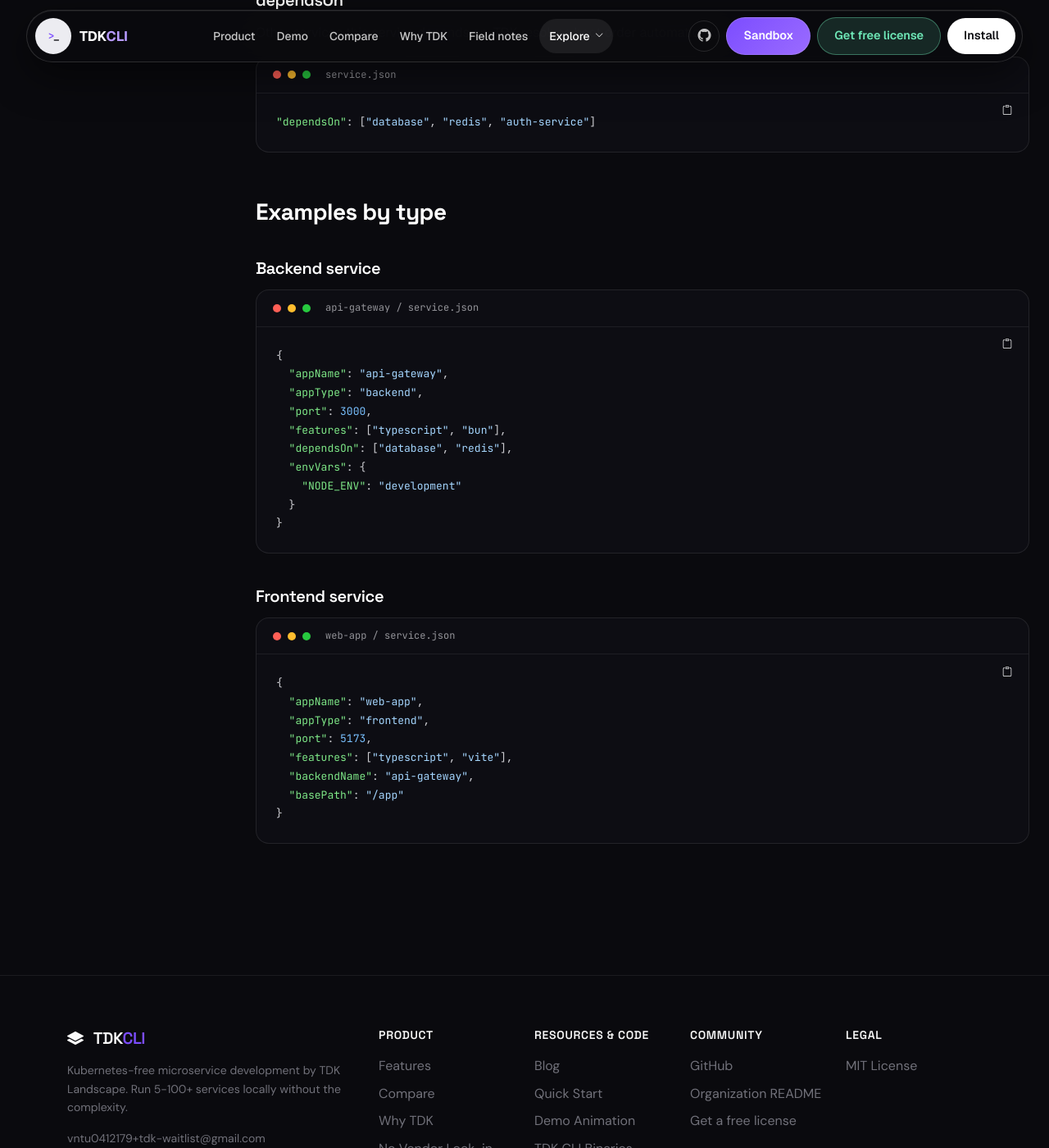
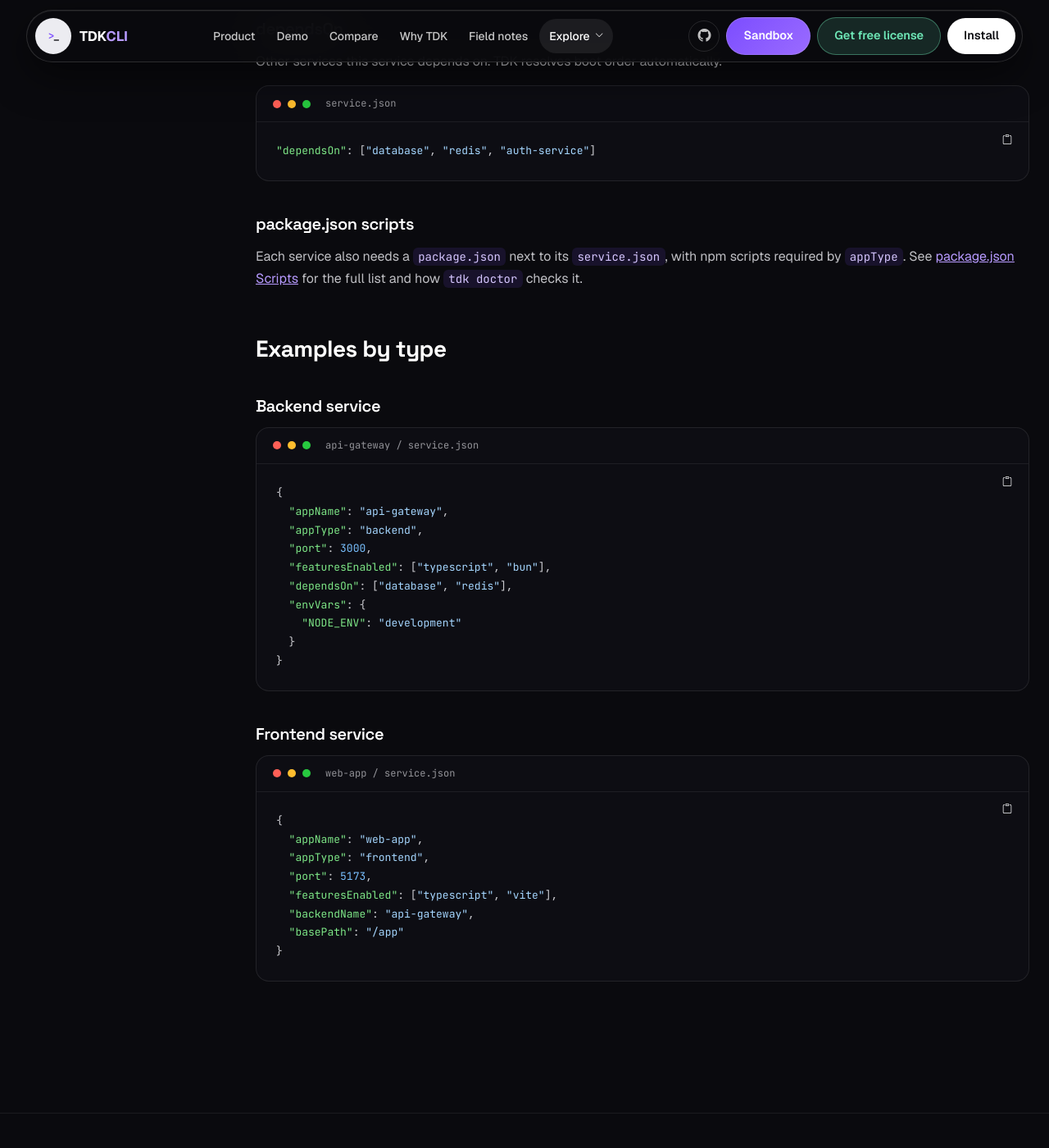
Before and after one commit to tdk-landscape/tdk-website, a Jekyll site: the page built from docs/configuration/index.html, in a window 1280 px wide and 1400 px high, scrolled down 2603 px. Shown: the whole window at 82% size. Built offline with Jekyll 4.4.1, drawn with Linux system fonts in a browser that asks for light colours; nearby versions of some CDN libraries; some web fonts are replaced; some of the changed text lies outside the part shown.

Commit message:
featuresEnabled

```diff
--- a/_includes/docs-sidebar.html
+++ b/_includes/docs-sidebar.html
@@ -3,6 +3,7 @@
     <a href="{{ '/docs/' | relative_url }}" class="{% if page.url == '/docs/' %}is-active{% endif %}">Overview</a>
     <a href="{{ '/docs/quickstart/' | relative_url }}" class="{% if page.url contains '/docs/quickstart/' %}is-active{% endif %}">Quick Start</a>
     <a href="{{ '/docs/configuration/' | relative_url }}" class="{% if page.url contains '/docs/configuration/' %}is-active{% endif %}">Configuration</a>
+    <a href="{{ '/docs/scripts/' | relative_url }}" class="{% if page.url contains '/docs/scripts/' %}is-active{% endif %}">package.json Scripts</a>
     <a href="{{ '/docs/examples/' | relative_url }}" class="{% if page.url contains '/docs/examples/' %}is-active{% endif %}">Examples</a>
   </nav>
 </aside>
--- a/docs/configuration/index.html
+++ b/docs/configuration/index.html
@@ -17,10 +17,10 @@ title: Configuration - TDK CLI
           <div class="aw-codeblock-head"><i></i><i></i><i></i><span>service.json — annotated</span></div>
           <pre>{
   <span class="k">"appName"</span>: <span class="s">"my-service"</span>,           <span class="c">// Required: unique name</span>
-  <span class="k">"appType"</span>: <span class="s">"backend"</span>,             <span class="c">// Required: backend | frontend | library | worker</span>
+  <span class="k">"appType"</span>: <span class="s">"backend"</span>,             <span class="c">// Required: backend | frontend | library | sdk | worker | migrator</span>
   <span class="k">"port"</span>: <span class="n">3000</span>,                     <span class="c">// Required: service port</span>
   <span class="k">"stack"</span>: <span class="s">"api"</span>,                   <span class="c">// Optional: stack grouping</span>
-  <span class="k">"features"</span>: [                      <span class="c">// Optional: features to enable</span>
+  <span class="k">"featuresEnabled"</span>: [                      <span class="c">// Optional: features to enable</span>
     <span class="s">"typescript"</span>,
     <span class="s">"vite"</span>,
     <span class="s">"bun"</span>
@@ -87,6 +87,9 @@ title: Configuration - TDK CLI
           <pre><span class="k">"dependsOn"</span>: [<span class="s">"database"</span>, <span class="s">"redis"</span>, <span class="s">"auth-service"</span>]</pre>
         </div>
 
+        <h3>package.json scripts</h3>
+        <p>Each service also needs a <code>package.json</code> next to its <code>service.json</code>, with npm scripts required by <code>appType</code>. See <a href="{{ '/docs/scripts/' | relative_url }}">package.json Scripts</a> for the full list and how <code>tdk doctor</code> checks it.</p>
+
         <h2>Examples by type</h2>
 
         <h3>Backend service</h3>
@@ -96,7 +99,7 @@ title: Configuration - TDK CLI
   <span class="k">"appName"</span>: <span class="s">"api-gateway"</span>,
   <span class="k">"appType"</span>: <span class="s">"backend"</span>,
   <span class="k">"port"</span>: <span class="n">3000</span>,
-  <span class="k">"features"</span>: [<span class="s">"typescript"</span>, <span class="s">"bun"</span>],
+  <span class="k">"featuresEnabled"</span>: [<span class="s">"typescript"</span>, <span class="s">"bun"</span>],
   <span class="k">"dependsOn"</span>: [<span class="s">"database"</span>, <span class="s">"redis"</span>],
   <span class="k">"envVars"</span>: {
     <span class="k">"NODE_ENV"</span>: <span class="s">"development"</span>
@@ -111,7 +114,7 @@ title: Configuration - TDK CLI
   <span class="k">"appName"</span>: <span class="s">"web-app"</span>,
   <span class="k">"appType"</span>: <span class="s">"frontend"</span>,
   <span class="k">"port"</span>: <span class="n">5173</span>,
-  <span class="k">"features"</span>: [<span class="s">"typescript"</span>, <span class="s">"vite"</span>],
+  <span class="k">"featuresEnabled"</span>: [<span class="s">"typescript"</span>, <span class="s">"vite"</span>],
   <span class="k">"backendName"</span>: <span class="s">"api-gateway"</span>,
   <span class="k">"basePath"</span>: <span class="s">"/app"</span>
 }</pre>
--- a/docs/index.html
+++ b/docs/index.html
@@ -21,6 +21,11 @@ title: Documentation - TDK CLI
           <a class="aw-card" href="{{ '/docs/configuration/' | relative_url }}">
             <h3>Configuration</h3>
             <p>The complete service.json schema, field by field.</p>
+            <span>Read more →</span>
+          </a>
+          <a class="aw-card" href="{{ '/docs/scripts/' | relative_url }}">
+            <h3>package.json Scripts</h3>
+            <p>The dev/build/start scripts each appType requires, and how tdk doctor checks them.</p>
             <span>Read more →</span>
           </a>
           <a class="aw-card" href="{{ '/docs/examples/' | relative_url }}">
--- a/index.html
+++ b/index.html
@@ -2009,7 +2009,7 @@ body { background: #0a0a0e; overflow-x: hidden; }
   <span class="k">"appName"</span>: <span class="s">"order-frontend"</span>,
   <span class="k">"appType"</span>: <span class="s">"frontend"</span>,
   <span class="k">"port"</span>: <span class="n">3001</span>,
-  <span class="k">"features"</span>: [<span class="s">"vite"</span>, <span class="s">"typescript"</span>],
+  <span class="k">"featuresEnabled"</span>: [<span class="s">"vite"</span>, <span class="s">"typescript"</span>],
   <span class="k">"backendName"</span>: <span class="s">"order-backend"</span>
 }</pre>
               <div class="aw-reel-status" aria-live="polite">Reading the service contract</div>
@@ -3022,7 +3022,7 @@ body { background: #0a0a0e; overflow-x: hidden; }
   <span class="k">"appName"</span>: <span class="s">"orders"</span>,
   <span class="k">"appType"</span>: <span class="s">"frontend"</span>,
   <span class="k">"port"</span>: <span class="n">3001</span>,
-  <span class="k">"features"</span>: [<span class="s">"vite"</span>]
+  <span class="k">"featuresEnabled"</span>: [<span class="s">"vite"</span>]
 }</pre>
         </div>
 
@@ -3749,7 +3749,7 @@ function prepareScrubWords() {
     { t: 'out', html: '  <span class="k">"appName"</span>: <span class="s">"api-gateway"</span>,' },
     { t: 'out', html: '  <span class="k">"appType"</span>: <span class="s">"backend"</span>,' },
     { t: 'out', html: '  <span class="k">"port"</span>: <span class="n">3000</span>,' },
-    { t: 'out', html: '  <span class="k">"features"</span>: [<span class="s">"typescript"</span>, <span class="s">"bun"</span>],' },
+    { t: 'out', html: '  <span class="k">"featuresEnabled"</span>: [<span class="s">"typescript"</span>, <span class="s">"bun"</span>],' },
     { t: 'out', html: '  <span class="k">"stack"</span>: <span class="s">"ecommerce"</span>,' },
     { t: 'out', html: '  <span class="k">"dependsOn"</span>: [<span class="s">"order-service"</span>, <span class="s">"inventory-service"</span>, <span class="s">"user-service"</span>]' },
     { t: 'out', html: '}' },
```
Also changed, not shown: _data/tdk.yml (+17 -1 lines), docs/examples/index.html (+10 -10 lines), docs/scripts/index.html (added, +110 -0 lines), 3 other files.
